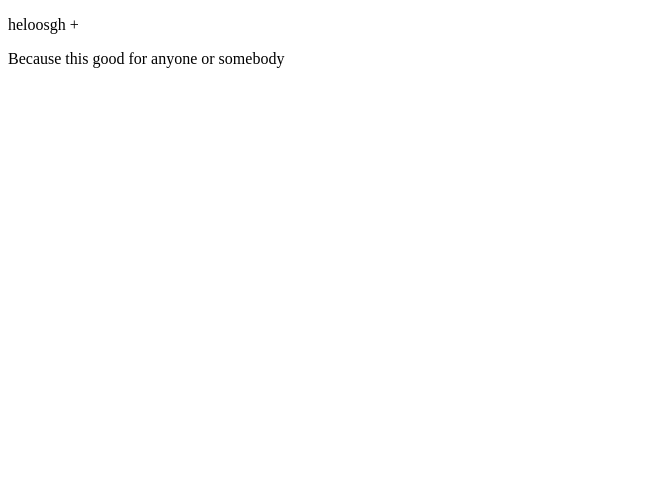
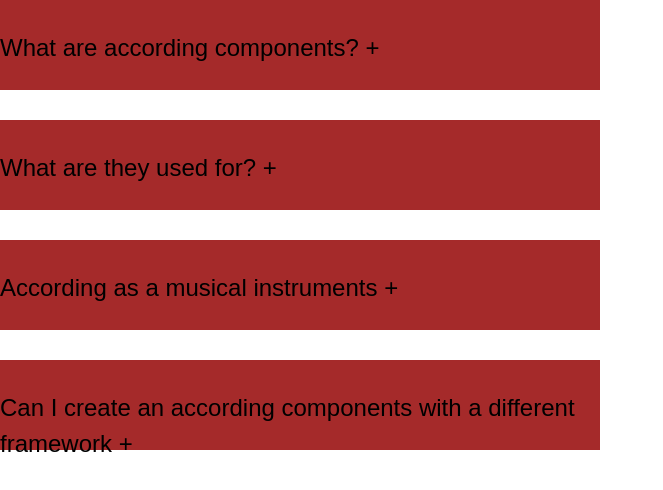
Before and after one commit to iveke/react-tkach, a React (Create React App) app: page / in a window 1280 px wide. Shown: the top 490 px of the page, without its empty margins (0-663 px from the left). Built offline with nearby package versions, Linux system fonts and the light colour scheme.

Commit message:
dont do automatically close when click in other div

```diff
--- a/src/GlobalStyle.jsx
+++ b/src/GlobalStyle.jsx
@@ -1,9 +1,9 @@
 import "../node_modules/modern-normalize/modern-normalize.css";
-import styled from "styled-components";
+import {createGlobalStyle} from "styled-components";
 
-export const GlobalStyle = styled.createGlobalStyle`
+const GlobalStyle = createGlobalStyle`
 
-* Box sizing rules */ *,
+ *,
 *::before,
 *::after {
   box-sizing: border-box;
@@ -113,3 +113,5 @@ html {
     background: #6191ff;
   }
 }`;
+
+export default GlobalStyle;
--- a/src/Quation.jsx
+++ b/src/Quation.jsx
@@ -1,23 +1,12 @@
-import { Card } from "components/Quation/QuationsCard";
-import { useState } from "react";
+import { Cards } from "components/Quation/QuationsCard";
+
 
 function Quation() {
-  const [open, setOpen] = useState(false);
-  const handleAction = () => {
-    console.log("hi");
-    console.log(open)
-    if (open) {
-      setOpen(false);
-    } else {
-      setOpen(true);
-    }
-    console.log(open)
-  };
+
   return (
     <>
-      <Card open={open} onAction={handleAction}>
-        heloosgh
-      </Card>
+      <Cards />
+
     </>
   );
 }
--- a/src/components/Quation/QuationsCard.jsx
+++ b/src/components/Quation/QuationsCard.jsx
@@ -1,14 +1,61 @@
 import { HiddenText } from "./QuationsCard.style";
+import { CardStyle } from "components/Quation/QuationsCard.style";
+import { useEffect, useState, useRef } from "react";
+import { CardsWrap } from "./QuationsCard.style";
 
-export function Card({children, onAction, open }) {
+
+
+export function Cards() {
+  const [active, setActive] = useState(null);
+  const [prevActive, setPrevActive] = useState(null);
+  useEffect(
+    () => {
+      console.log( active);
+    },
+    [active]
+  );
+
+  const handleAction = async (e, open, setOpen) => {
+    const activeItem = e.currentTarget;
+    console.log(activeItem);
+
+    if (open) {
+      setActive(null);
+      setOpen(false);
+    } else {
+      setActive(activeItem);
+      setOpen(true);
+    }
+  };
+
   return (
-    <>
-      <div onClick={()=> onAction()}>
-        <p>
-          {children} <span>+</span>
-        </p>
-        <HiddenText open={open}>Because this good for anyone or somebody</HiddenText>
-      </div>
-    </>
+    <CardsWrap>
+      <Card onAction={handleAction} active={active}>
+        What are according components?
+      </Card>
+      <Card onAction={handleAction} active={active}>
+        What are they used for?
+      </Card>
+      <Card onAction={handleAction} active={active}>
+        According as a musical instruments
+      </Card>
+      <Card onAction={handleAction} active={active}>
+        Can I create an according components with a different framework
+      </Card>
+    </CardsWrap>
   );
 }
+
+const Card = ({ children, onAction }) => {
+  const [open, setOpen] = useState(false);
+  return (
+    <CardStyle onClick={(e) => onAction(e, open, setOpen)}>
+      <p>
+        {children} <span>{open ? "-" : "+"}</span>
+        {open && (
+          <HiddenText>Because this good for anyone or somebody</HiddenText>
+        )}
+      </p>
+    </CardStyle>
+  );
+};
--- a/src/components/Quation/QuationsCard.style.jsx
+++ b/src/components/Quation/QuationsCard.style.jsx
@@ -1,14 +1,34 @@
 import styled from "styled-components";
 
-const onDisplay = (value) => {
-  switch (value) {
-    case true:
-      return "block";
-    case false:
-      return "none";
-  }
-};
+
+
+// const onDisplay = (active)=>{
+//     console.log(active)
+// switch (active) {
+//     case true:
+//         return "block";
+//     case false:
+//         return "none";
+//     default:
+//         return "none";
+// }
+// }
+
+export const CardsWrap = styled.div`
+display:flex;
+flex-direction: column;
+gap:30px;
+`
+
+export const CardStyle = styled.div`
+width: 600px;
+height: 90px;
+padding: 30px 0;
+font-size: 24px;
+background-color: brown;
+user-select: none;`
 
 export const HiddenText = styled.div`
-  display: ${({open})=>{onDisplay(open)}};
+
+background-color: brown;
 `;
--- a/src/index.js
+++ b/src/index.js
@@ -4,13 +4,14 @@ import ReactDOM from "react-dom/client";
 import App from "./App";
 import CompRef from "CompRef";
 import Quation from "Quation";
-// import { GlobalStyle } from 'GlobalStyle.jsx';
+import  GlobalStyle  from "GlobalStyle.jsx";
 export const rootModal = document.querySelector("#modals");
 const root = ReactDOM.createRoot(document.getElementById("root"));
 
 root.render(
   <>
-  <Quation />
+    <GlobalStyle />
+    <Quation />
     {/* <CompRef />
     <App /> */}
   </>
```
